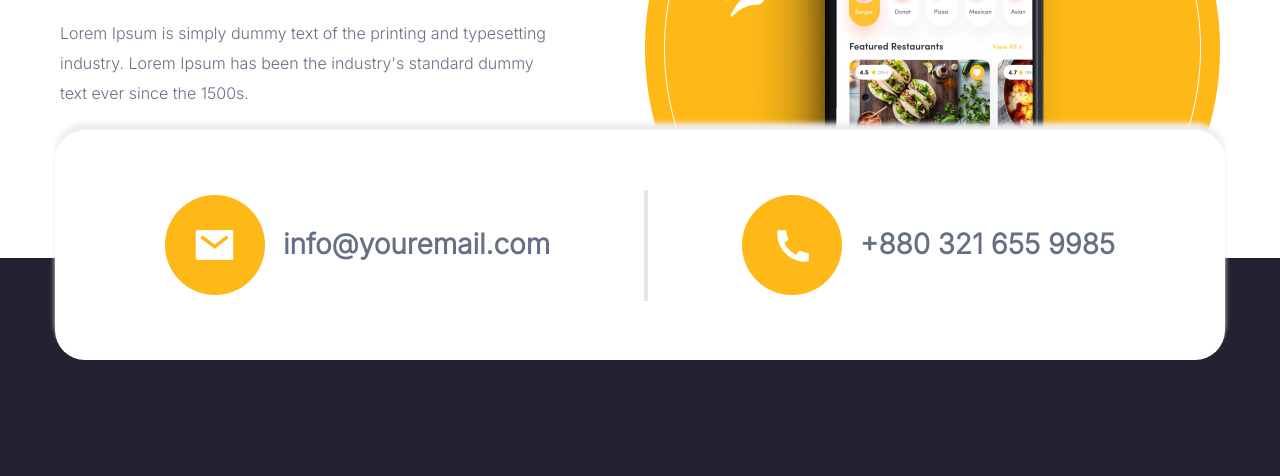
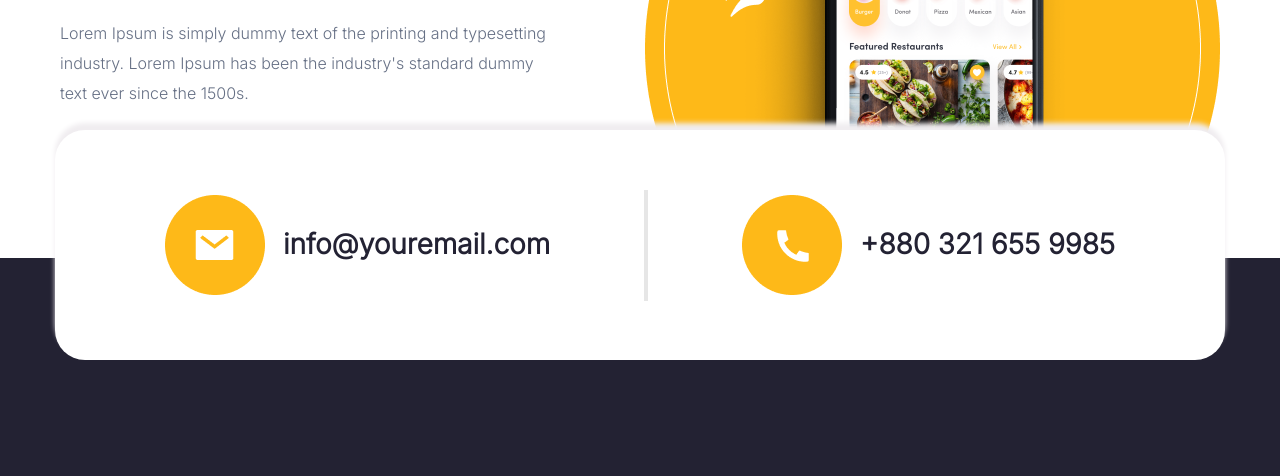
Before and after one commit to Refer3n/TammyFood_Hm1, a plain HTML site: page index.html in a window 1280 px wide. Shown: the part 3749-4225 px from the top of the page. Drawn offline with Linux system fonts and the light colour scheme.

Commit message:
contact container color updated

```diff
--- a/Style/Main.css
+++ b/Style/Main.css
@@ -431,6 +431,7 @@ h3 {
 }
 
 .contactContainer p {
+    color: #232233;
     font-size: 28px;
     font-weight: 800;
     line-height: 37.5px;
```
